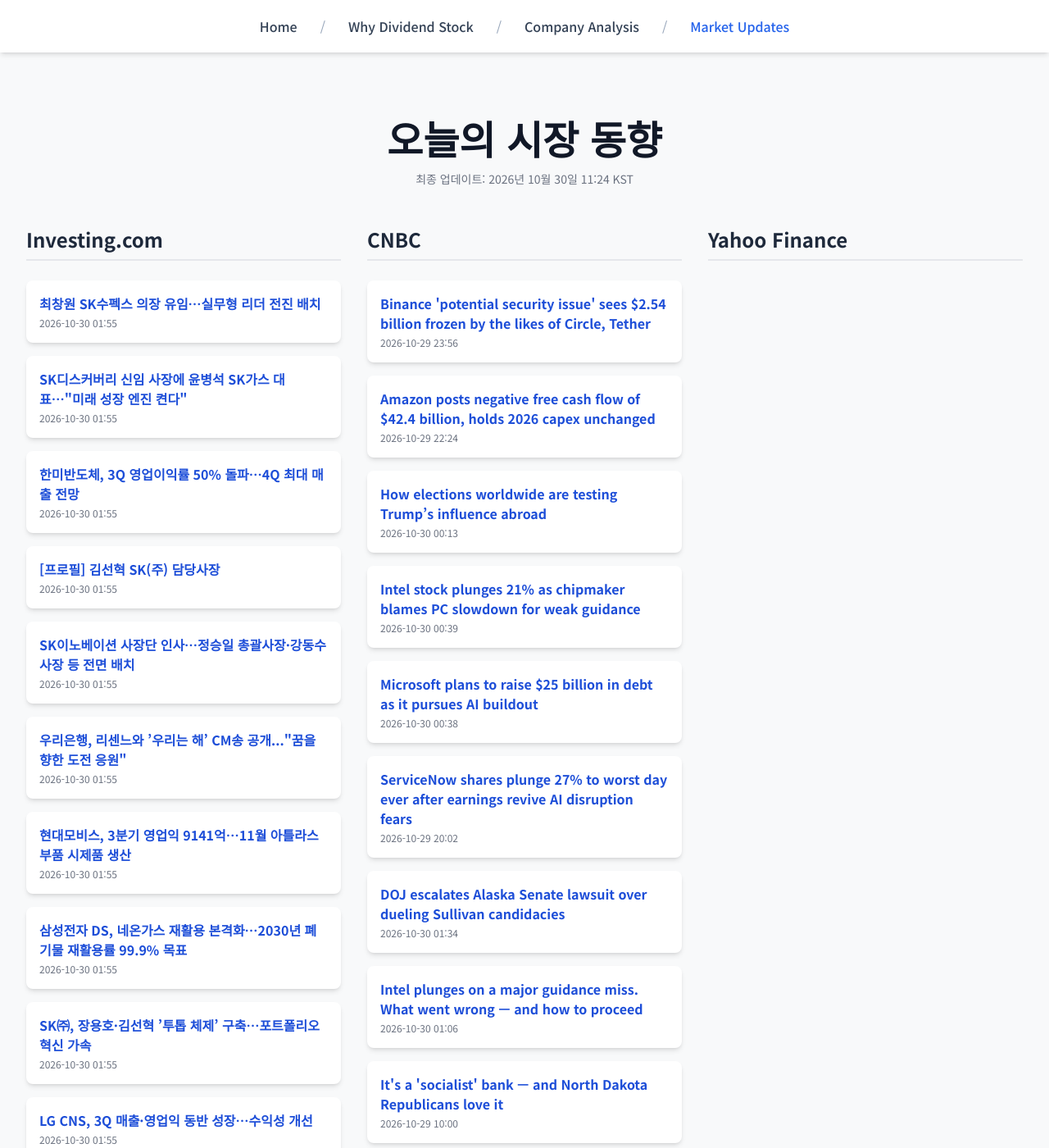
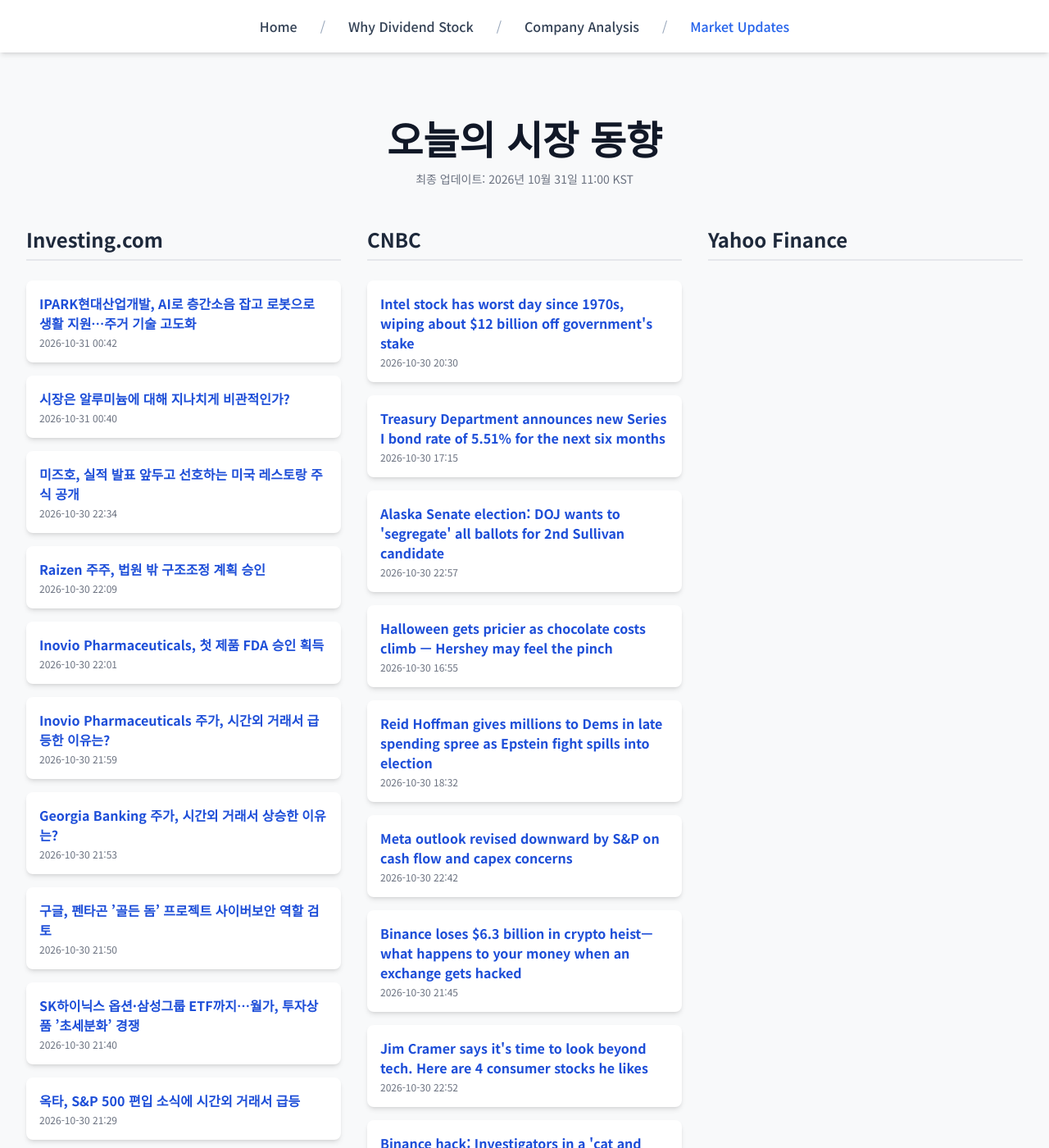
Before and after one commit to Kay-Hwang/my-company-analysis, a Jekyll site: the page built from market-updates.html, in a window 1280 px wide and 1400 px high. Shown: the whole window at 82% size. Built offline with Jekyll 4.4.1, drawn with Linux system fonts in a browser that asks for light colours; nearby versions of some CDN libraries; a script that is not in the unit is left out; some of the changed text lies outside the part shown.

Commit message:
Update daily data

```diff
--- a/_data/latest_data.json
+++ b/_data/latest_data.json
@@ -1,128 +1,128 @@
 {
-  "lastUpdated": "2026년 10월 30일 11:24 KST",
+  "lastUpdated": "2026년 10월 31일 11:00 KST",
   "news": {
     "investing": [
       {
-        "title": "최창원 SK수펙스 의장 유임…실무형 리더 전진 배치",
-        "link": "https://kr.investing.com/news/stock-market-news/article-2150391",
-        "pubDate": "2026-10-30 01:55:52",
-        "summary": "최창원 SK수펙스 의장 유임…실무형 리더 전진 배치"
+        "title": "IPARK현대산업개발, AI로 층간소음 잡고 로봇으로 생활 지원…주거 기술 고도화",
+        "link": "https://kr.investing.com/news/stock-market-news/article-2152250",
+        "pubDate": "2026-10-31 00:42:04",
+        "summary": "IPARK현대산업개발, AI로 층간소음 잡고 로봇으로 생활 지원…주거 기술 고도화"
       },
       {
-        "title": "SK디스커버리 신임 사장에 윤병석 SK가스 대표…\"미래 성장 엔진 켠다\"",
-        "link": "https://kr.investing.com/news/stock-market-news/article-2150387",
-        "pubDate": "2026-10-30 01:55:52",
-        "summary": "SK디스커버리 신임 사장에 윤병석 SK가스 대표…\"미래 성장 엔진 켠다\""
+        "title": "시장은 알루미늄에 대해 지나치게 비관적인가?",
+        "link": "https://kr.investing.com/news/stock-market-news/article-2152251",
+        "pubDate": "2026-10-31 00:40:08",
+        "summary": "시장은 알루미늄에 대해 지나치게 비관적인가?"
       },
       {
-        "title": "한미반도체, 3Q 영업이익률 50% 돌파…4Q 최대 매출 전망",
-        "link": "https://kr.investing.com/news/stock-market-news/article-2150388",
-        "pubDate": "2026-10-30 01:55:49",
-        "summary": "한미반도체, 3Q 영업이익률 50% 돌파…4Q 최대 매출 전망"
+        "title": "미즈호, 실적 발표 앞두고 선호하는 미국 레스토랑 주식 공개",
+        "link": "https://kr.investing.com/news/stock-market-news/article-2152209",
+        "pubDate": "2026-10-30 22:34:08",
+        "summary": "미즈호, 실적 발표 앞두고 선호하는 미국 레스토랑 주식 공개"
       },
       {
-        "title": "[프로필] 김선혁 SK(주) 담당사장",
-        "link": "https://kr.investing.com/news/stock-market-news/article-2150384",
-        "pubDate": "2026-10-30 01:55:48",
-        "summary": "[프로필] 김선혁 SK(주) 담당사장"
+        "title": "Raizen 주주, 법원 밖 구조조정 계획 승인",
+        "link": "https://kr.investing.com/news/stock-market-news/article-93CH-2152194",
+        "pubDate": "2026-10-30 22:09:02",
+        "summary": "Raizen 주주, 법원 밖 구조조정 계획 승인"
       },
       {
-        "title": "SK이노베이션 사장단 인사…정승일 총괄사장·강동수 사장 등 전면 배치",
-        "link": "https://kr.investing.com/news/stock-market-news/article-2150389",
-        "pubDate": "2026-10-30 01:55:48",
-        "summary": "SK이노베이션 사장단 인사…정승일 총괄사장·강동수 사장 등 전면 배치"
+        "title": "Inovio Pharmaceuticals, 첫 제품 FDA 승인 획득",
+        "link": "https://kr.investing.com/news/stock-market-news/article-93CH-2152191",
+        "pubDate": "2026-10-30 22:01:54",
+        "summary": "Inovio Pharmaceuticals, 첫 제품 FDA 승인 획득"
       },
       {
-        "title": "우리은행, 리센느와 ’우리는 해’ CM송 공개...\"꿈을 향한 도전 응원\"",
-        "link": "https://kr.investing.com/news/stock-market-news/article-2150385",
-        "pubDate": "2026-10-30 01:55:46",
-        "summary": "우리은행, 리센느와 ’우리는 해’ CM송 공개...\"꿈을 향한 도전 응원\""
+        "title": "Inovio Pharmaceuticals 주가, 시간외 거래서 급등한 이유는?",
+        "link": "https://kr.investing.com/news/stock-market-news/article-93CH-2152188",
+        "pubDate": "2026-10-30 21:59:50",
+        "summary": "Inovio Pharmaceuticals 주가, 시간외 거래서 급등한 이유는?"
       },
       {
-        "title": "현대모비스, 3분기 영업익 9141억…11월 아틀라스 부품 시제품 생산",
-        "link": "https://kr.investing.com/news/stock-market-news/article-2150383",
-        "pubDate": "2026-10-30 01:55:45",
-        "summary": "현대모비스, 3분기 영업익 9141억…11월 아틀라스 부품 시제품 생산"
+        "title": "Georgia Banking 주가, 시간외 거래서 상승한 이유는?",
+        "link": "https://kr.investing.com/news/stock-market-news/article-93CH-2152186",
+        "pubDate": "2026-10-30 21:53:33",
+        "summary": "Georgia Banking 주가, 시간외 거래서 상승한 이유는?"
       },
       {
-        "title": "삼성전자 DS, 네온가스 재활용 본격화…2030년 폐기물 재활용률 99.9% 목표",
-        "link": "https://kr.investing.com/news/stock-market-news/article-2150374",
-        "pubDate": "2026-10-30 01:55:45",
-        "summary": "삼성전자 DS, 네온가스 재활용 본격화…2030년 폐기물 재활용률 99.9% 목표"
+        "title": "구글, 펜타곤 ’골든 돔’ 프로젝트 사이버보안 역할 검토",
+        "link": "https://kr.investing.com/news/stock-market-news/article-2152185",
+        "pubDate": "2026-10-30 21:50:59",
+        "summary": "구글, 펜타곤 ’골든 돔’ 프로젝트 사이버보안 역할 검토"
       },
       {
-        "title": "SK㈜, 장용호·김선혁 ’투톱 체제’ 구축…포트폴리오 혁신 가속",
-        "link": "https://kr.investing.com/news/stock-market-news/article-2150386",
-        "pubDate": "2026-10-30 01:55:42",
-        "summary": "SK㈜, 장용호·김선혁 ’투톱 체제’ 구축…포트폴리오 혁신 가속"
+        "title": "SK하이닉스 옵션·삼성그룹 ETF까지…월가, 투자상품 ’초세분화’ 경쟁",
+        "link": "https://kr.investing.com/news/stock-market-news/article-2152175",
+        "pubDate": "2026-10-30 21:40:35",
+        "summary": "SK하이닉스 옵션·삼성그룹 ETF까지…월가, 투자상품 ’초세분화’ 경쟁"
       },
       {
-        "title": "LG CNS, 3Q 매출·영업익 동반 성장…수익성 개선",
-        "link": "https://kr.investing.com/news/stock-market-news/article-2150390",
-        "pubDate": "2026-10-30 01:55:41",
-        "summary": "LG CNS, 3Q 매출·영업익 동반 성장…수익성 개선"
+        "title": "옥타, S&P 500 편입 소식에 시간외 거래서 급등",
+        "link": "https://kr.investing.com/news/stock-market-news/article-2152168",
+        "pubDate": "2026-10-30 21:29:08",
+        "summary": "옥타, S&P 500 편입 소식에 시간외 거래서 급등"
       }
     ],
     "cnbc": [
       {
-        "title": "Binance 'potential security issue' sees $2.54 billion frozen by the likes of Circle, Tether",
-        "link": "https://www.cnbc.com/2026/10/29/circle-tether-freeze-funds-impacted-by-potential-binance-security-issue.html",
-        "pubDate": "Thu, 29 Oct 2026 23:56:02 GMT",
-        "summary": "Binance, the world's largest crypto exchange, said it was actively investigating the matter and that funds are \"completley safe.\""
+        "title": "Intel stock has worst day since 1970s, wiping about $12 billion off government's stake",
+        "link": "https://www.cnbc.com/2026/10/30/amazon-intel-earnings-big-tech-ai-spending-concerns.html",
+        "pubDate": "Fri, 30 Oct 2026 20:30:57 GMT",
+        "summary": "Investors are nervous about the massive AI spending from the tech giants and whether that will pay off."
       },
       {
-        "title": "Amazon posts negative free cash flow of $42.4 billion, holds 2026 capex unchanged",
-        "link": "https://www.cnbc.com/2026/10/29/amazon-amzn-q3-earnings-report-2026.html",
-        "pubDate": "Thu, 29 Oct 2026 22:24:49 GMT",
-        "summary": "Amazon's negative free cash flow ballooned during the third quarter, while its earnings and revenue fell short of Wall Street's expectations."
+        "title": "Treasury Department announces new Series I bond rate of 5.51% for the next six months",
+        "link": "https://www.cnbc.com/2026/10/30/treasury-i-bond-rate-through-april-2027.html",
+        "pubDate": "Fri, 30 Oct 2026 17:15:53 GMT",
+        "summary": "The U.S. Department of the Treasury has announced new Series I bond rates through April 2027."
       },
       {
-        "title": "How elections worldwide are testing Trump’s influence abroad",
-        "link": "https://www.cnbc.com/2026/10/30/election-trump-brazil-serbia-hungary.html",
-        "pubDate": "Fri, 30 Oct 2026 00:13:22 GMT",
-        "summary": "Recent election losses by leaders linked to Trump have prompted questions about whether his influence over the global right is weakening."
+        "title": "Alaska Senate election: DOJ wants to 'segregate' all ballots for 2nd Sullivan candidate",
+        "link": "https://www.cnbc.com/2026/10/30/alaska-senate-election-doj-lawsuit-sullivan-peltola.html",
+        "pubDate": "Fri, 30 Oct 2026 22:57:55 GMT",
+        "summary": "The winner of the Alaska election could determine whether Republicans retain their majority in the U.S. Senate or if Democrats take control of the chamber."
       },
       {
-        "title": "Intel stock plunges 21% as chipmaker blames PC slowdown for weak guidance",
-        "link": "https://www.cnbc.com/2026/10/29/intel-intc-q3-earnings-report-2026-.html",
-        "pubDate": "Fri, 30 Oct 2026 00:39:52 GMT",
-        "summary": "Intel has been a Wall Street darling this year due to its emergence as a player in AI, but the company is being weighed down by a struggling PC market."
+        "title": "Halloween gets pricier as chocolate costs climb — Hershey may feel the pinch",
+        "link": "https://www.cnbc.com/2026/10/30/halloween-gets-pricier-as-chocolate-costs-rise-hershey-could-feel-it.html",
+        "pubDate": "Fri, 30 Oct 2026 16:55:41 GMT",
+        "summary": "Higher cocoa and sugar prices are fueling above-average cost inflation for candy"
       },
       {
-        "title": "Microsoft plans to raise $25 billion in debt as it pursues AI buildout",
-        "link": "https://www.cnbc.com/2026/10/29/microsoft-25-billion-debt-offering.html",
-        "pubDate": "Fri, 30 Oct 2026 00:38:13 GMT",
-        "summary": "Microsoft boasts a strong credit rating and has managed to maintain positive free cash flow, unlike Meta, Alphabet and Amazon."
+        "title": "Reid Hoffman gives millions to Dems in late spending spree as Epstein fight spills into election",
+        "link": "https://www.cnbc.com/2026/10/30/reid-hoffman-democrats-epstein-midterms-2026.html",
+        "pubDate": "Fri, 30 Oct 2026 18:32:17 GMT",
+        "summary": "Reid Hoffman has given $8 million to Wisconsin Democrats backing David Crowley as Tom Tiffany attacks Hoffman's past ties to Jeffrey Epstein."
       },
       {
-        "title": "ServiceNow shares plunge 27% to worst day ever after earnings revive AI disruption fears",
-        "link": "https://www.cnbc.com/2026/10/29/servicenow-now-earnings-q3-2026.html",
-        "pubDate": "Thu, 29 Oct 2026 20:02:32 GMT",
-        "summary": "ServiceNow's stock recorded its worst day ever on underwhelming third-quarter results."
+        "title": "Meta outlook revised downward by S&P on cash flow and capex concerns",
+        "link": "https://www.cnbc.com/2026/10/30/meta-outlook-to-revised-to-negative-by-sp-after-cash-flow-negative.html",
+        "pubDate": "Fri, 30 Oct 2026 22:42:26 GMT",
+        "summary": "Meta has been given a negative outlook by S&amp;P Global Ratings due to the company's hefty capital expenditures and concerns about free cash flow."
       },
       {
-        "title": "DOJ escalates Alaska Senate lawsuit over dueling Sullivan candidacies",
-        "link": "https://www.cnbc.com/2026/10/29/alaska-senate-governor-investigation-sullivan-peltola-doj.html",
-        "pubDate": "Fri, 30 Oct 2026 01:34:32 GMT",
-        "summary": "Alaska's election could determine which party has a majority in the Senate. GOP Sen. Dan Sullivan faces a strong challenge from Democrat Mary Peltola."
+        "title": "Binance loses $6.3 billion in crypto heist—what happens to your money when an exchange gets hacked",
+        "link": "https://www.cnbc.com/make-it/2026/10/30/binance-crypto-hack-customer-funds.html",
+        "pubDate": "Fri, 30 Oct 2026 21:45:52 GMT",
+        "summary": "Crypto exchanges make it easier to buy, sell and store digital assets, but they come with risks, too."
       },
       {
-        "title": "Intel plunges on a major guidance miss. What went wrong — and how to proceed",
-        "link": "https://www.cnbc.com/investingclub/2026/10/29/intel-plunges-on-a-major-guidance-miss-what-went-wrong-how-to-proceed.html",
-        "pubDate": "Fri, 30 Oct 2026 01:06:07 GMT",
-        "summary": "Further downside is certainly possible, but selling now won't erase the losses we've taken."
+        "title": "Jim Cramer says it's time to look beyond tech. Here are 4 consumer stocks he likes",
+        "link": "https://www.cnbc.com/2026/10/30/jim-cramer-consumer-staples-stocks.html",
+        "pubDate": "Fri, 30 Oct 2026 22:52:04 GMT",
+        "summary": "Cramer said investors looking to diversify beyond the struggling AI trade should consider consumer staples."
       },
       {
-        "title": "It's a 'socialist' bank — and North Dakota Republicans love it",
-        "link": "https://www.cnbc.com/2026/10/29/bank-north-dakota-socialism-election.html",
-        "pubDate": "Thu, 29 Oct 2026 10:00:01 GMT",
-        "summary": "Democratic socialist candidates have held up North Dakota's state-owned bank as a model to emulate."
+        "title": "Binance hack: Investigators in a 'cat and mouse game' to recover $6.3 billion in stolen funds",
+        "link": "https://www.cnbc.com/2026/10/30/binance-hack-stolen-crypto-recovery.html",
+        "pubDate": "Fri, 30 Oct 2026 19:27:03 GMT",
+        "summary": "More than $6 billion in crypto was stolen from Binance, setting off a race to recover the funds before North Korea-linked hackers can launder them into cash."
       },
       {
-        "title": "IRS CEO Bisignano donates to Trump Accounts in his childhood Brooklyn ZIP code",
-        "link": "https://www.cnbc.com/2026/10/29/trump-accounts-frank-bisignano-brooklyn.html",
-        "pubDate": "Thu, 29 Oct 2026 21:55:42 GMT",
-        "summary": "IRS CEO Frank Bisignano has donated to Trump Accounts for Brooklyn kids from his hometown ZIP code. Here's what families need to know."
+        "title": "'Bad time to troll': Binance co-founder Zhao asks Musk for support after hack",
+        "link": "https://www.cnbc.com/2026/10/30/binance-hack-elon-musk-tesla-spacex.html",
+        "pubDate": "Fri, 30 Oct 2026 20:02:45 GMT",
+        "summary": "Binance co-founder Changpeng Zhao asked Elon Musk to stop “trolling” after a $6.3 billion hack, pointing to Binance’s $1 billion-plus SpaceX stake."
       }
     ],
     "yahoo": []
```
